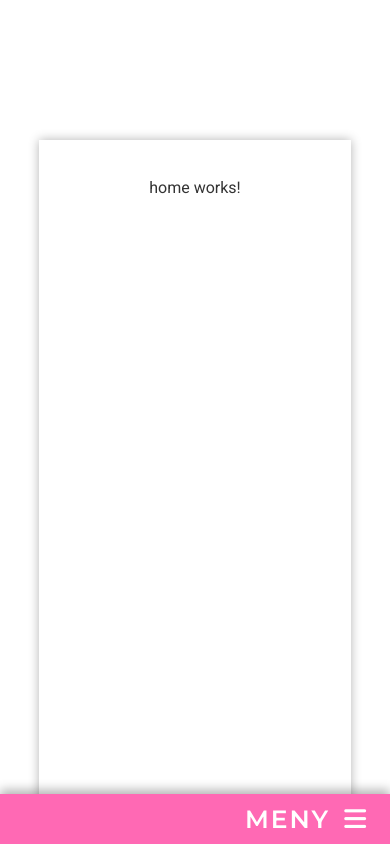
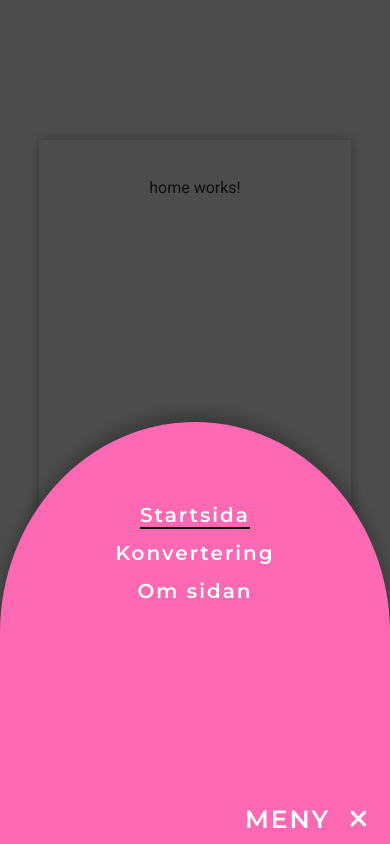
Before and after one commit to iswe2301/typescript-moment3, an Angular app: page /home in a window 390 px wide. Both pictures are taken after a click on the button "MENY". Shown: the top 844 px of the page. Built offline with nearby package versions, Linux system fonts and the light colour scheme.

Commit message:
Skapat mobilmeny i nav, använder property-binding för att växla klasser/styla meny vid klick (event-binding).

```diff
--- a/src/app/mobile-menu/mobile-menu.component.html
+++ b/src/app/mobile-menu/mobile-menu.component.html
@@ -1,11 +1,22 @@
 <!-- Mobilmeny -->
 <div class="menu-container">
-        <nav class="mobile-menu hidden">
+    <!-- Navmeny som växlar klass baserat på "isVisible" för att visa/dölja menyn -->
+    <nav class="mobile-menu" [class]="{'show': isVisible}">
         <ul>
-                <li><a routerLink="/home" routerLinkActive="active">Startsida</a></li>
-                <li><a routerLink="/convert" routerLinkActive="active">Konvertering</a></li>
-                <li><a routerLink="/about" routerLinkActive="active">Om sidan</a></li>
+            <!-- Navlänkar, när de klickas anropas hideMenu för att dölja menyn (event-binding) -->
+            <li><a routerLink="/home" routerLinkActive="active" (click)="hideMenu()">Startsida</a></li>
+            <li><a routerLink="/convert" routerLinkActive="active" (click)="hideMenu()">Konvertering</a></li>
+            <li><a routerLink="/about" routerLinkActive="active" (click)="hideMenu()">Om sidan</a></li>
         </ul>
     </nav>
-        <button class="menu-toggle" (click)="toggleMenu()">MENY <i class="fa-solid fa-bars"></i><i class="fa-solid fa-xmark"></i></button>
+    <!-- Property-binding för att växla klass, overlay som visas när menyn är öppen. När isVisible är sant (menyn är öppen), läggs klassen opacity till. Om isVisible är falskt är overlayen inte synlig. Klick på overlayen anropar funktion som döljer menyn -->
+    <div id="overlay" [class.opacity]="isVisible" (click)="hideMenu()"></div>
+     <!-- Knapp för att växla mobilmenyns synlighet. Visar antingen menyikonen eller stängikonen baserat på isVisible -->
+    <button class="menu-toggle" (click)="toggleMenu()">
+        MENY
+<!-- Property-binding för styling, atängikonen visas (opacitet 1) endast när `isVisible` är sant (öppen meny). Annars sätts opaciteten till 0. När menyn öppnas/stängs får ikonen en rotationseffekt 360 grader och tillbaka. -->
+<i class="fa-solid fa-bars" [style]="{'opacity': isVisible ? '0' : '1'}"></i>
+        <i class="fa-solid fa-xmark"
+            [style]="{'opacity': isVisible ? '1' : '0', 'transform': isVisible ? 'translate(-50%, -50%) rotate(360deg)' : 'translate(-50%, -50%) rotate(-360deg)'}"></i>
+    </button>
 </div>
```
Lines whose indentation alone changed are shown as unchanged.
